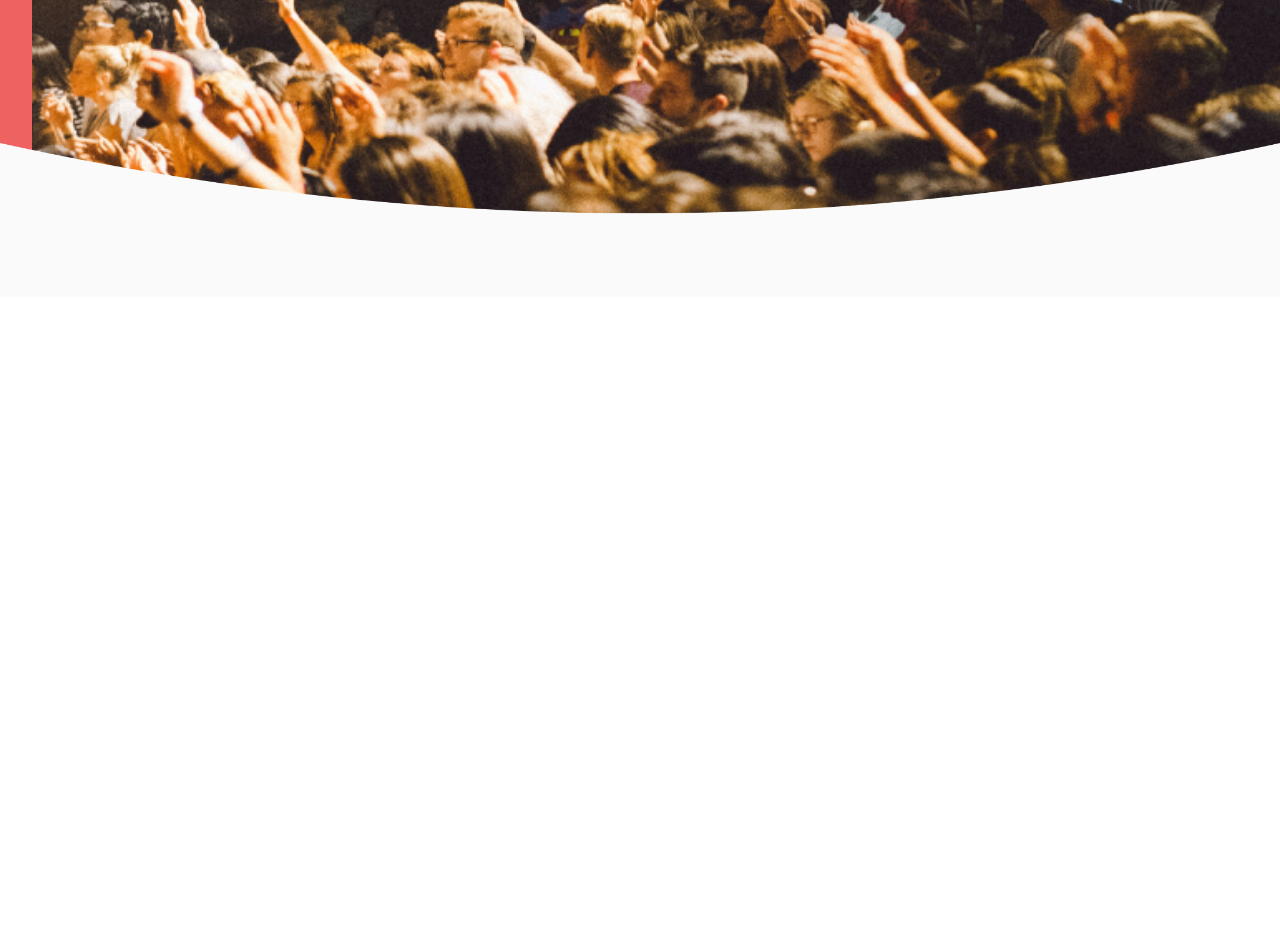
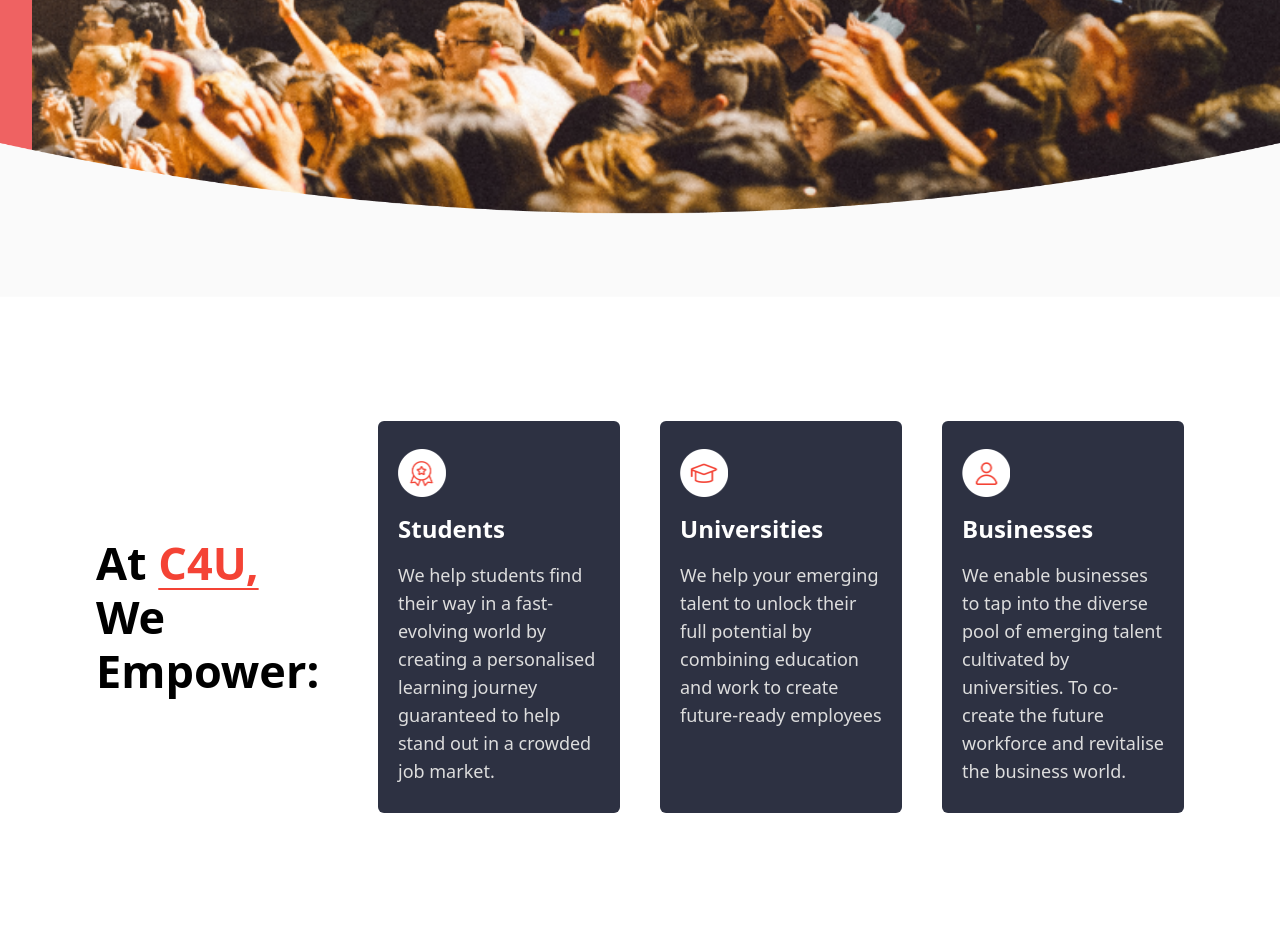
Before and after one commit to Roman-Hasan/Creative-Foryou, a website built with Vite: page index.html in a window 1280 px wide. Shown: the part 636-1577 px from the top of the page. Before the commit the page ends 933 px from the top, so only its background shows below. Built offline with nearby package versions, Linux system fonts and the light colour scheme.

Commit message:
Empower section

```diff
--- a/index.html
+++ b/index.html
@@ -49,5 +49,44 @@
    </section>
 
 
+   <!-- Empower section -->
+
+   <section class="lg:py-32 py-20">
+         <div class="grid grid-cols-1 sm:grid-cols-2 lg:grid-cols-3 xl:grid-cols-4 items-center gap-8 lg:gap-10 lg:px-24 px-6">
+              <h2 class="col-span-full xl:col-span-1 md:text-[45px] text-[40px] leading-[1.2] font-bold">At <span class="text-[#f44335] underline decoration-2 underline-offset-8">C4U,</span>  We Empower:</h2>
+
+              <!-- cards -->
+               <div class="text-white bg-[#2D3142] rounded-md h-full px-5 py-7 hover:scale-105 transition-all duration-300">
+                  <div class="w-12">
+                    <img class="w-full" src="assets/students.png" alt="">
+                  </div>
+                  <h3 class="md:text-2xl text-lg font-semibold my-4">Students</h3>
+                  <p class="text-lg text-[#DDDDDD]">We help students find their way in a fast-evolving world by creating a personalised learning journey guaranteed to help stand out in a crowded job market.
+                </p>
+               </div>
+
+               <div class="text-white bg-[#2D3142] rounded-md h-full px-5 py-7 hover:scale-105 transition-all duration-300">
+                  <div class="w-12">
+                    <img class="w-full" src="assets/Universities.png" alt="">
+                  </div>
+                  <h3 class="md:text-2xl text-lg font-semibold my-4">Universities </h3>
+                  <p class="text-lg text-[#DDDDDD]">We help your emerging talent to unlock their full potential by combining education and work to create future-ready employees
+                </p>
+               </div>
+
+               <div class="text-white bg-[#2D3142] rounded-md h-full px-5 py-7 col-span-1 sm:col-span-2 lg:col-span-1 hover:scale-105 transition-all duration-300">
+                  <div class="w-12">
+                    <img class="w-full" src="assets/Businesses.png" alt="">
+                  </div>
+                  <h3 class="md:text-2xl text-lg font-semibold my-4">Businesses</h3>
+                  <p class="text-lg text-[#DDDDDD]">We enable businesses to tap into the diverse pool of emerging talent cultivated by universities. To co-create the future workforce and revitalise the business world.
+
+                </p>
+               </div>
+
+         </div>
+   </section>
+
+
 </body>
 </html>
```
